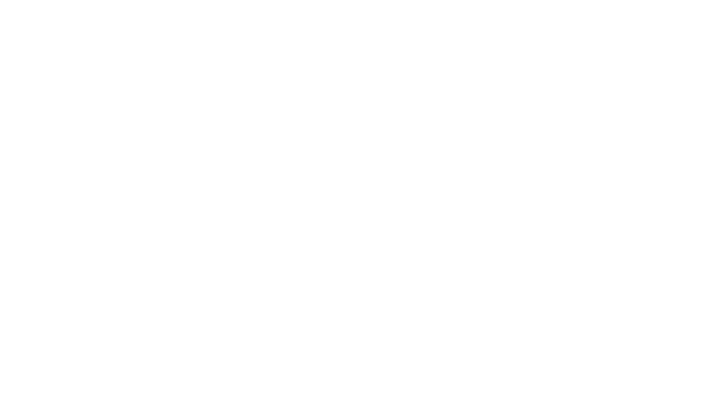
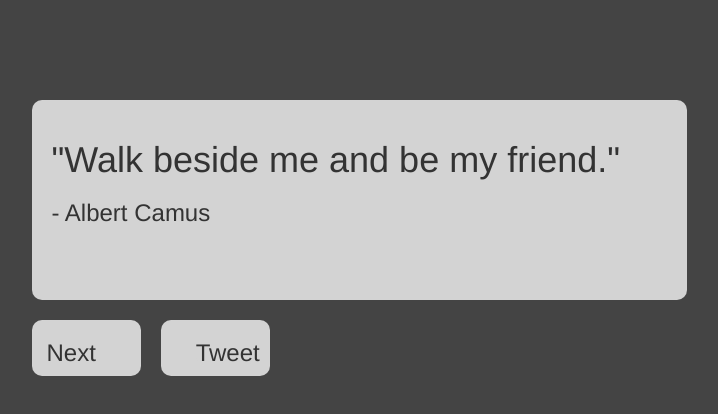
Before and after one commit to rebeccatay92/quote_generator, a plain HTML site: page index.html in a window 1280 px wide. Shown: the whole page, without its empty margins (281-999 px from the left). Drawn offline with nearby package versions, Linux system fonts and the light colour scheme.

Commit message:
logic for refreshing quote

```diff
--- a/index.html
+++ b/index.html
@@ -2,8 +2,24 @@
 <html>
 <head>
 	<title>Random Quote Generator</title>
+	<link rel="stylesheet" href="https://maxcdn.bootstrapcdn.com/bootstrap/3.3.7/css/bootstrap.min.css">
+	<link href="main.css" rel="stylesheet" type="text/css">
 </head>
 <body>
-
+	<div class="row">
+		<div class="col-sm-6 col-sm-offset-3 quoteBox">
+			<h1 class="quote"></h1>
+			<h3 class="source"></h3>
+		</div>
+	</div>
+	<div class="row">
+		<div class="col-sm-1 col-sm-offset-3 refresh">
+			<h3 class="next">Next</h3>
+		</div>
+		<div class="col-sm-1 tweet">
+			<h3 class="tweet">Tweet</h3>
+		</div>
+	</div>
+<script src="main.js" type="text/javascript"></script>
 </body>
 </html>
--- a/main.css
+++ b/main.css
@@ -0,0 +1,33 @@
+body {
+	background-color: #444444;
+}
+
+.quoteBox {
+	background-color: #D3D3D3;
+	height: 200px;
+	margin-top: 100px;
+	border-radius: 10px;
+	padding: 20px;
+}
+
+.refresh {
+	background-color:#D3D3D3;
+	margin-top: 20px;
+	border-radius: 10px;
+}
+
+.refresh:hover {
+	cursor: pointer;
+	background-color:#E5E5E5;
+}
+.tweet {
+	background-color: #D3D3D3;
+	margin-top: 20px;
+	margin-left: 20px;
+	border-radius: 10px;
+}
+
+.tweet:hover {
+	cursor: pointer;
+	background-color:#E5E5E5;
+}
--- a/main.js
+++ b/main.js
@@ -0,0 +1,79 @@
+quoteBank = [
+	{
+	quote: "Walk beside me and be my friend.",
+	source: "Albert Camus"
+	},
+
+	{
+	quote: "A man is what he thinks about all day long.",
+	source:"Ralph Waldo Emerson"
+	},
+
+	{
+	quote: "Life in abundance comes only through great love.",
+	source:"Albert Hubbard"
+	},
+
+	{
+	quote: "To dwell is to garden.",
+	source:"Martin Heidegger"
+	},
+
+	{
+	quote: "Everyone talks about the weather, but nobody does anything about it.",
+	source:"Charles Dudley Warner"
+	},
+
+	{
+	quote: "The creation of a thousand forests is in one acorn.",
+	source:"Ralph Waldo Emerson"
+	},
+
+	{
+	quote: "Space is the breath of art.",
+	source:"Frank Lloyd Wright"
+	},
+
+	{
+	quote: "Life is a long lesson in humility.",
+	source:"James M. Barrie"
+	},
+
+	{
+	quote: "Freedom of the press is guaranteed only to those who own one.",
+	source:"A. J. Liebling"
+	},
+
+	{
+	quote: "The truth is more important than the facts.",
+	source:"Frank Lloyd Wright"
+	},
+
+	{
+	quote: "The foot feels the foot when it feels the ground.",
+	source:"Buddha"
+	}
+];
+
+randomNum = 0; //initial quote will be the very first one
+//function that rerolls a num and assign it to randomNum
+randomizer = function() {
+	randomNum = Math.floor(Math.random()*(quoteBank.length));
+}
+
+text = document.getElementsByClassName("quote")[0];
+person = document.getElementsByClassName("source")[0];
+refresh = document.getElementsByClassName("refresh")[0];
+
+//function that adds text into the quotebox. call it once for the very first quote
+changeQuote = function() {
+	text.innerHTML = "\"" + quoteBank[randomNum].quote +"\"";
+	person.innerHTML = "- " + quoteBank[randomNum].source;
+}
+changeQuote();
+
+//when the next button is pressed, reroll and change the quotebox
+refresh.addEventListener("click", function() {
+	randomizer();
+	changeQuote();
+});
```
